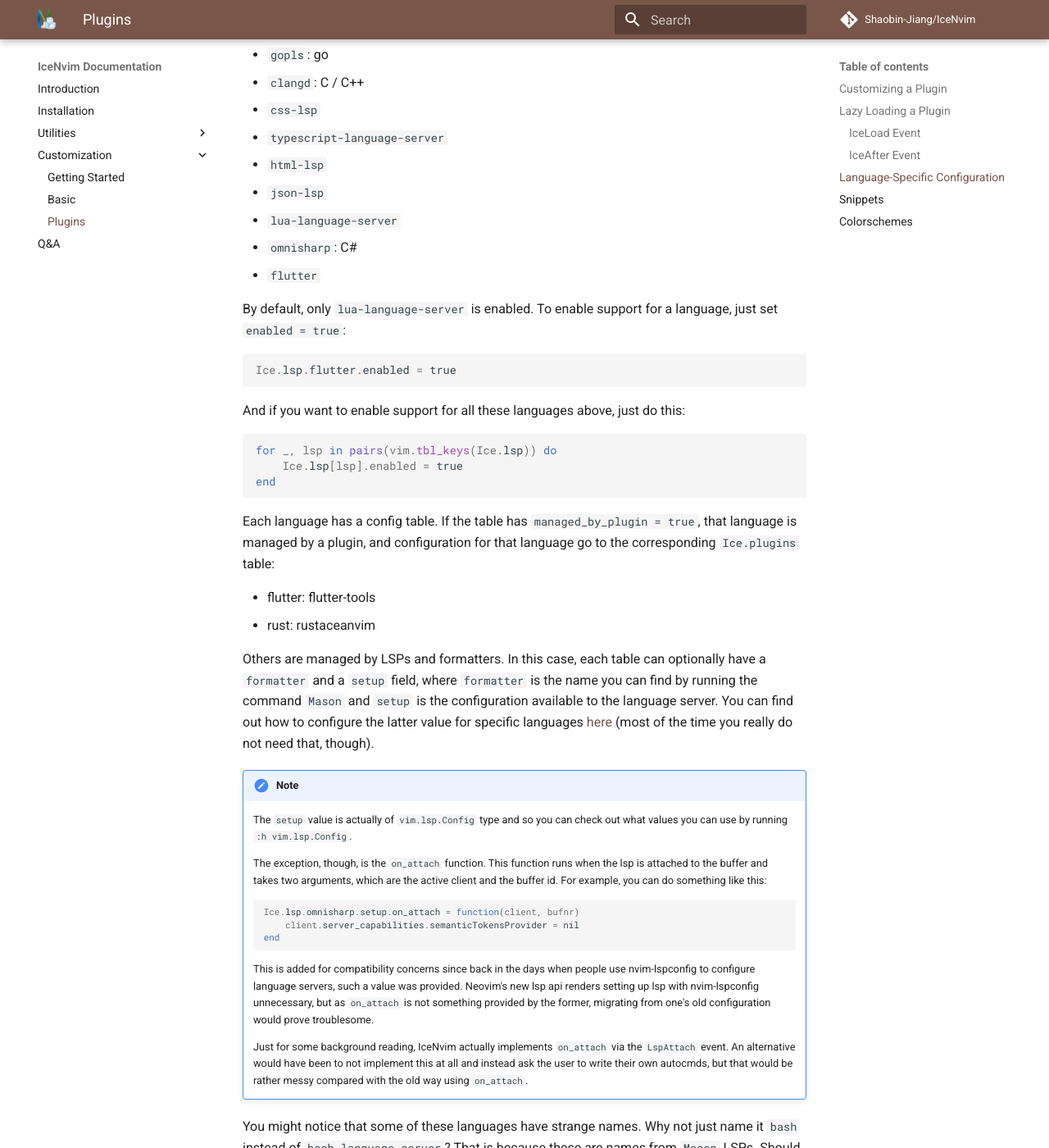
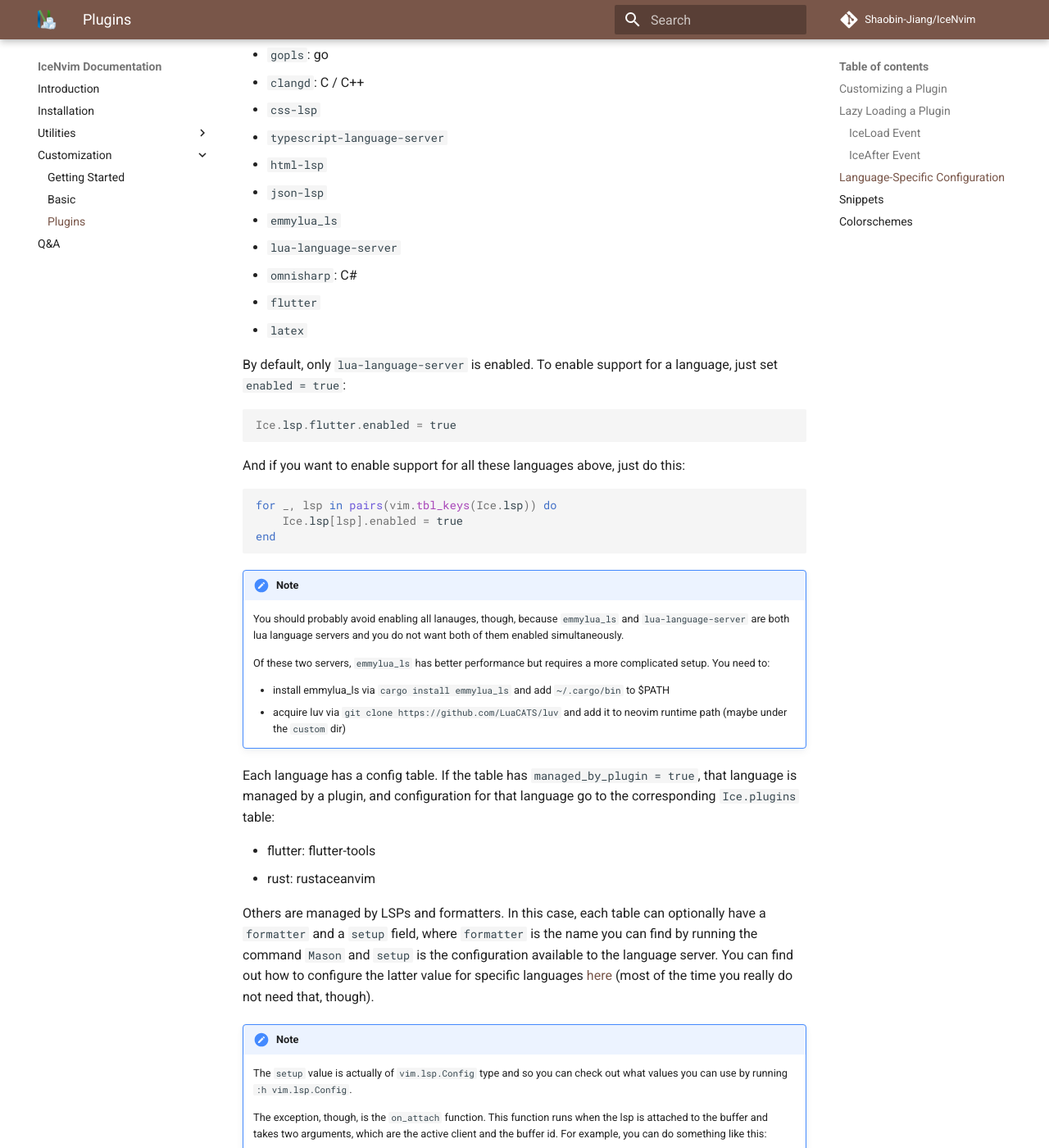
Before and after one commit to Shaobin-Jiang/ice-nvim-doc, an MkDocs documentation site: the page built from docs/customization/plugins.md, in a window 1280 px wide and 1400 px high, scrolled down 2654 px. Shown: the whole window at 82% size. Built offline with MkDocs 1.6.1 and Material for MkDocs 9.7.7, drawn with Linux system fonts in a browser that asks for light colours; comment, search, counter and statistics services are not loaded.

Commit message:
update doc for emmylua_ls setup

````diff
--- a/docs/customization/plugins.md
+++ b/docs/customization/plugins.md
@@ -88,9 +88,11 @@ IceNvim supports development for these languages: Bash / C / C++ / C# / Flutter
 - `typescript-language-server`
 - `html-lsp`
 - `json-lsp`
+- `emmylua_ls`
 - `lua-language-server`
 - `omnisharp`: C#
 - `flutter`
+- `latex`
 
 By default, only `lua-language-server` is enabled. To enable support for a language, just set `enabled = true`:
 
@@ -105,6 +107,14 @@ for _, lsp in pairs(vim.tbl_keys(Ice.lsp)) do
     Ice.lsp[lsp].enabled = true
 end
 ```
+
+!!! note
+    You should probably avoid enabling all lanauges, though, because `emmylua_ls` and `lua-language-server` are both lua language servers and you do not want both of them enabled simultaneously.
+
+    Of these two servers, `emmylua_ls` has better performance but requires a more complicated setup. You need to:
+
+    - install emmylua_ls via `cargo install emmylua_ls` and add `~/.cargo/bin` to $PATH
+    - acquire luv via `git clone https://github.com/LuaCATS/luv` and add it to neovim runtime path (maybe under the `custom` dir)
 
 Each language has a config table. If the table has `managed_by_plugin = true`, that language is managed by a plugin, and configuration for that language go to the corresponding `Ice.plugins` table:
 
````
